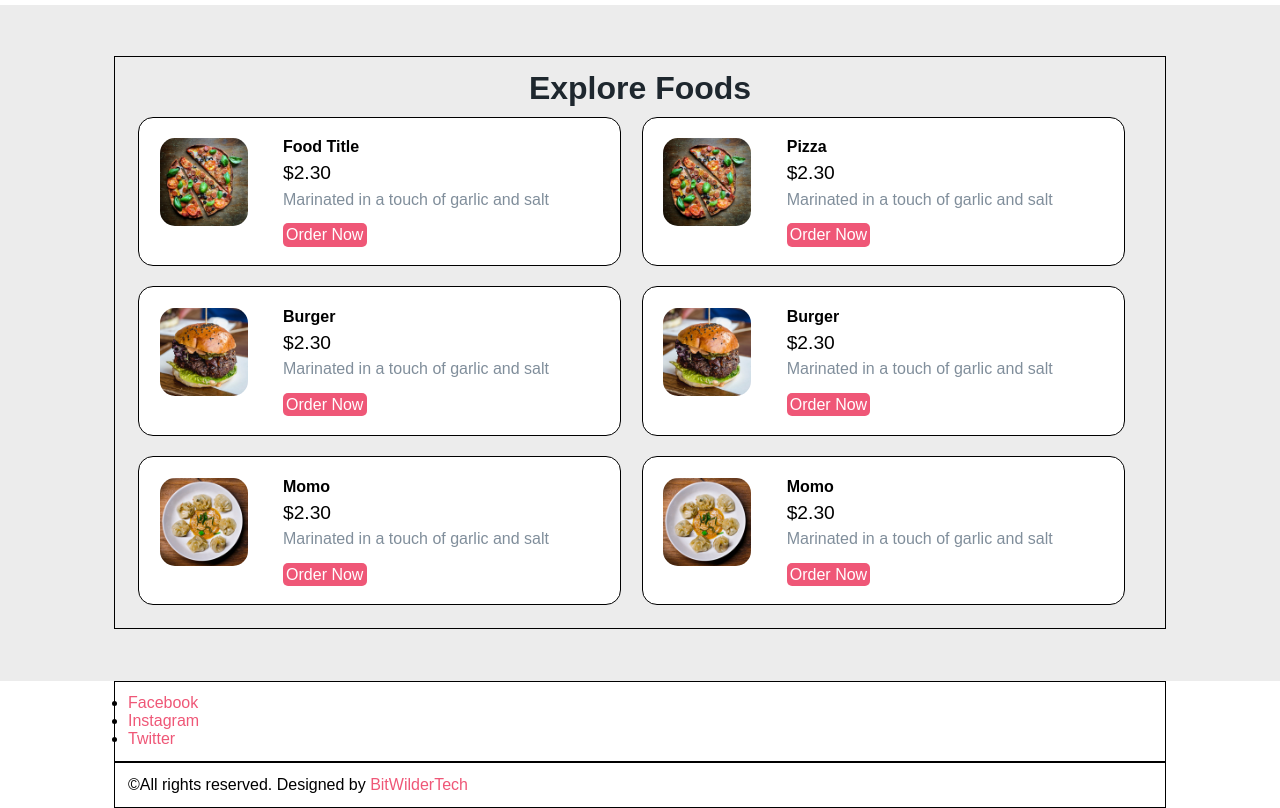
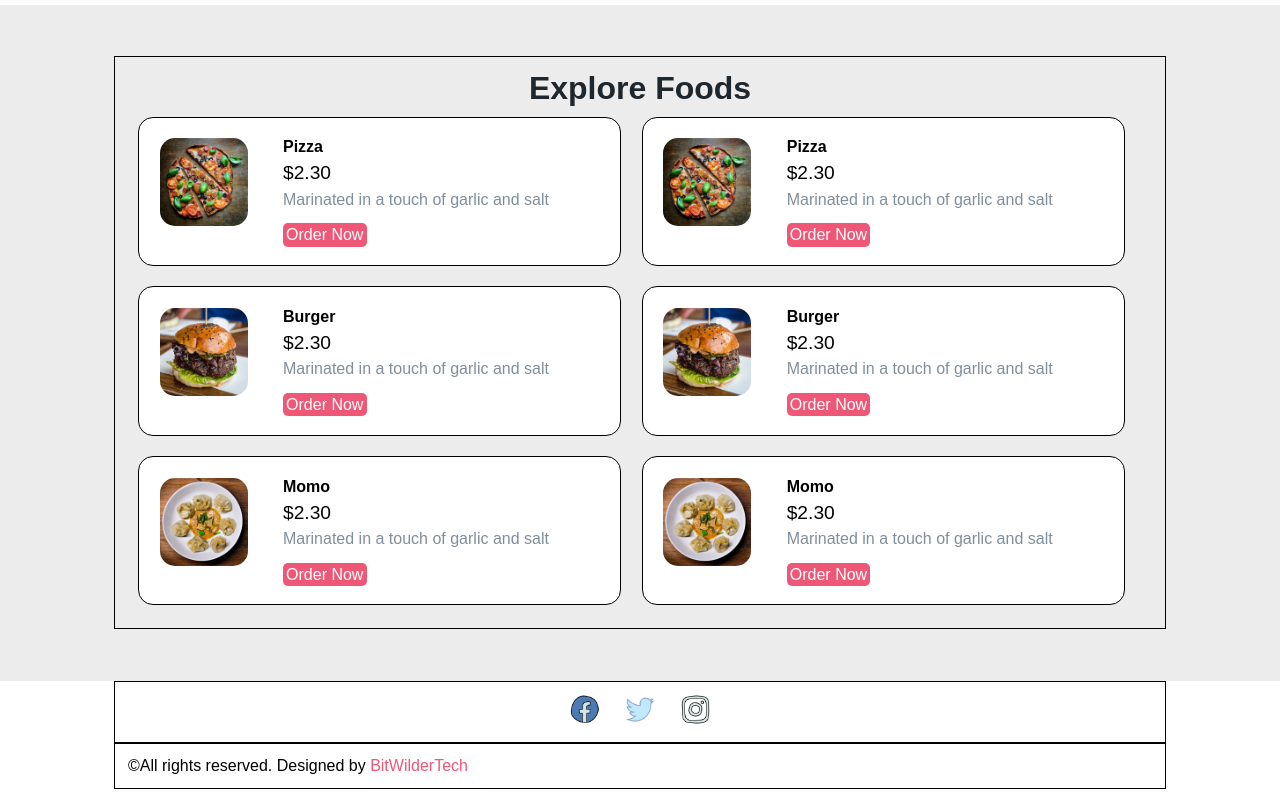
Before and after one commit to AllenOtto/Food-Order-Frontend, a plain HTML site: page index.html in a window 1280 px wide. Shown: the part 860-1668 px from the top of the page. Drawn offline with Linux system fonts and the light colour scheme.

Commit message:
Added social media icons to the social section of the index page downloaded from www.icon8.com

```diff
--- a/css/style.css
+++ b/css/style.css
@@ -152,3 +152,15 @@ h3 {
     font-size: 1rem;
     color: #808e9b;
 }
+
+/* CSS for Social section */
+.social ul {
+    list-style-type: none;
+}
+.social ul li {
+    display: inline;
+    padding: 1%;
+}
+.social ul li img {
+    width: 3%;
+}
--- a/index.html
+++ b/index.html
@@ -77,7 +77,7 @@
                     <img src="images/menu-pizza.jpg" alt="pizza" class="img-responsive img-curve">
                 </div>
                 <div class="food-menu-desc">
-                    <h4>Food Title</h4>
+                    <h4>Pizza</h4>
                     <p class="food-price">$2.30</p>
                     <p class="food-detail">Marinated in a touch of garlic and salt</p><br>
                     <a href="#" class="btn btn-primary">Order Now</a>
@@ -158,12 +158,12 @@
     <!-- Food Menu Section Ends Here -->
 
     <!-- Social Section Starts Here -->
-    <section class="social">
+    <section class="social text-center">
         <div class="container">
             <ul>
-                <li><a href="#">Facebook</a></li>
-                <li><a href="#">Instagram</a></li>
-                <li><a href="#">Twitter</a></li>
+                <li><img src="images/icons/icons8-facebook-96.png" title="facebook"></li>
+                <li><img src="images/icons/icons8-twitter-80.png" title="twitter"></li>
+                <li><img src="images/icons/icons8-instagram-96.png" title="instagram"></li>
             </ul>
         </div>
 
```
Also changed, not shown: images/icons/icons8-facebook-96.png (added), images/icons/icons8-instagram-96.png (added), images/icons/icons8-twitter-80.png (added).
